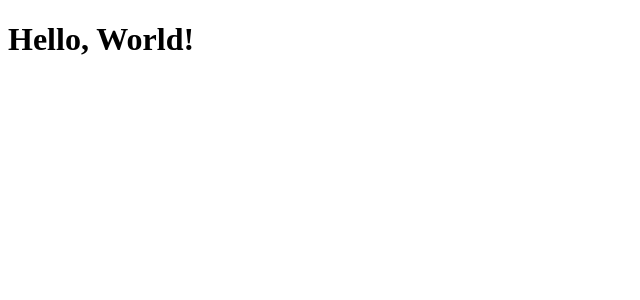
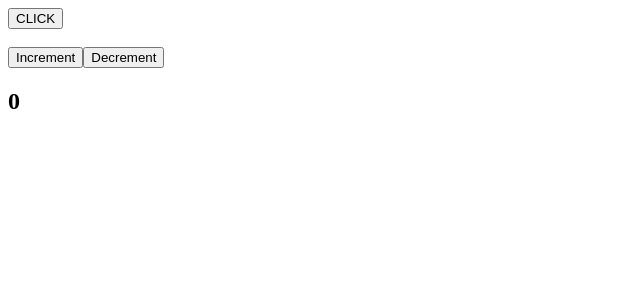
Before and after one commit to IoggaNik/React, a React (Create React App) app in the folder my-app/: page / in a window 1280 px wide. Shown: the top 300 px of the page, without its empty margins (0-640 px from the left). Built offline with nearby package versions, Linux system fonts and the light colour scheme.

Commit message:
Work with JS

```diff
--- a/my-app/src/components/App.jsx
+++ b/my-app/src/components/App.jsx
@@ -1,9 +1,57 @@
-import React from 'react'
+import React, { useState } from 'react'
+import '../styles/style.css'
 
 function App() {
+
+  //Запрашиваем данные
+  function data() {
+      function User(name, age, isHappy) {
+    return {
+      name: name,
+      age: age,
+      isHappy: isHappy
+    }
+  }
+
+  let getName = prompt('Введите имя')
+  let getAge = +prompt('Введите возраст')
+  let getHappy = prompt('Он счастлив?')
+
+  let user = new User(getName, getAge, getHappy)
+
+  console.log(user);
+  }
+  //Инкремент и декремент
+
+  let [click, setClick] = useState(0)
+  let textIncrement = useState('')
+
+  function increment() {
+    setClick(click + 1)
+  }
+
+  function decrement() {
+    setClick(click - 1)
+  }
+
+  if (click === 6) {
+    decrement();
+  } else if (click === -1) {
+    increment()
+  }
+
+  if (click === 5) {
+    textIncrement = 'MAX!!!'
+  }
+
   return (
     <div className="App">
-      <h1>Hello, World!</h1>
+      <button onClick={data}>CLICK</button>
+      <br /><br />
+      <button onClick={increment}>Increment</button>
+      <button onClick={decrement}>Decrement</button>
+      <h2>{click}</h2>
+      <h2>{textIncrement}</h2>
     </div>
   );
 }
```
Also changed, not shown: my-app/src/styles/style.css (added).
